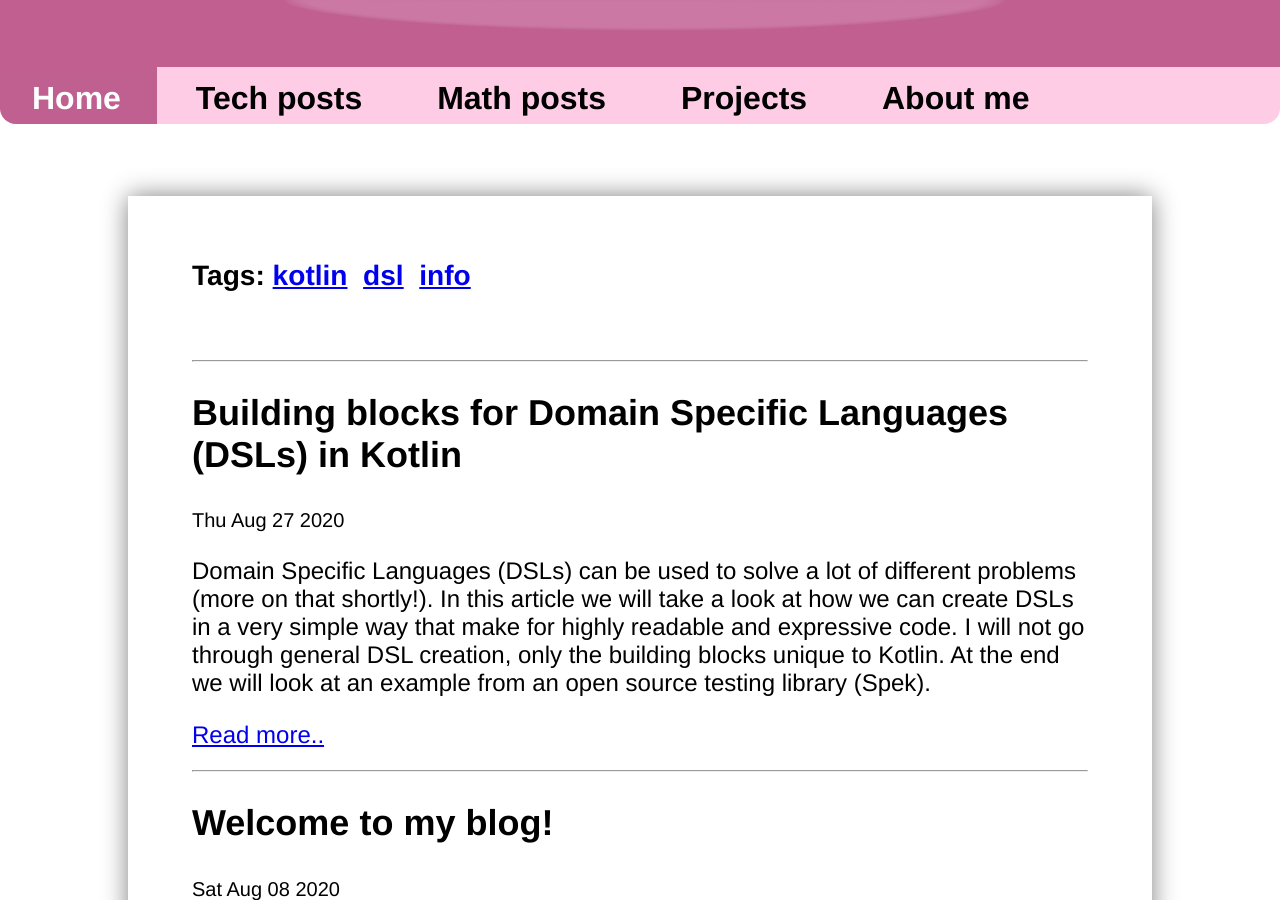
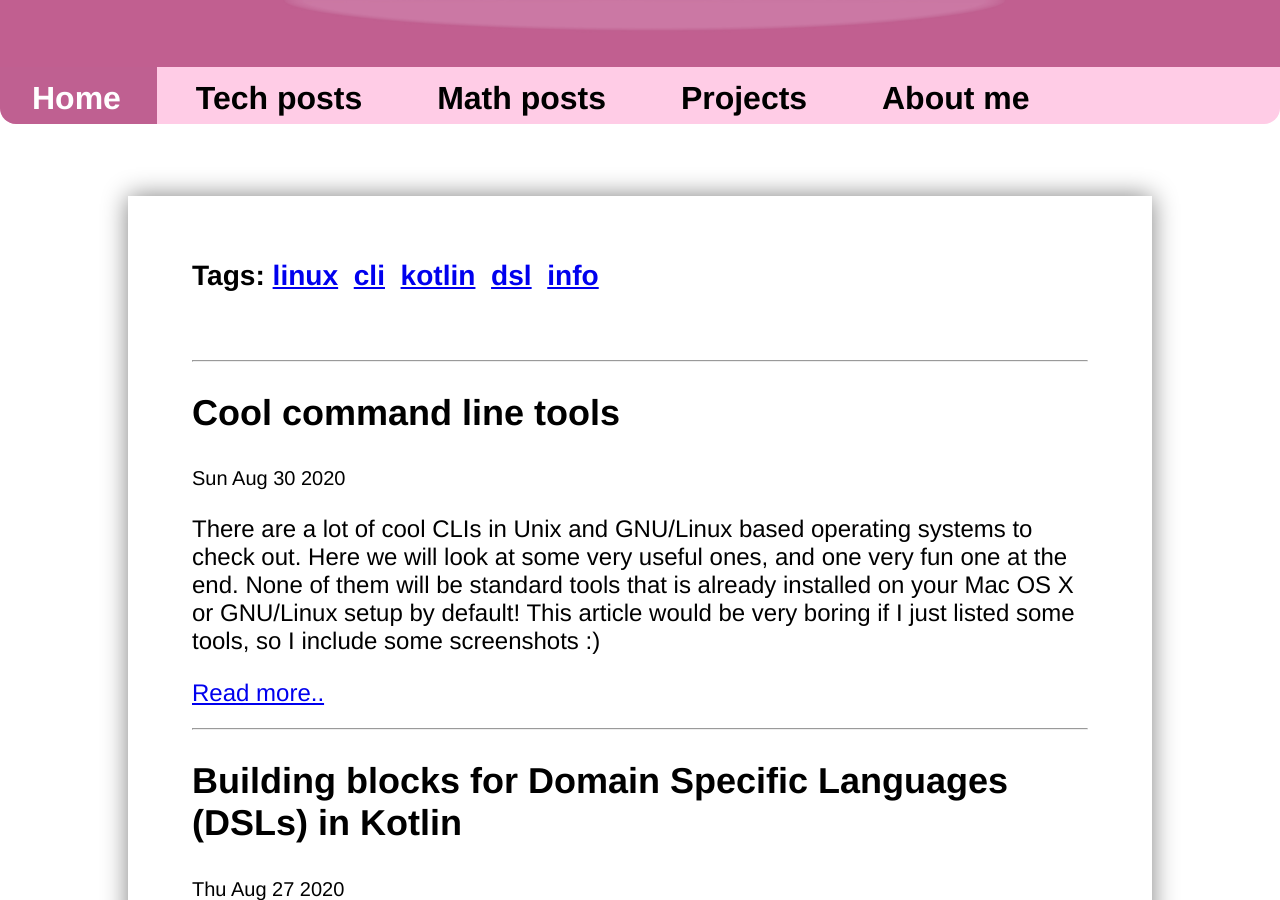
Before and after one commit to themkat/themkat.github.io, a Jekyll site: the page built from index.html, in a window 1280 px wide and 900 px high, scrolled down 266 px. Built offline with Jekyll 4.4.1, drawn with Linux system fonts in a browser that asks for light colours; nearby versions of some CDN libraries; comment, search, counter and statistics services are not loaded.

Commit message:
[SKIP] New org mode articles and/or tags

```diff
--- /dev/null
+++ b/_posts/2020-08-30-cool_linux_clis.html
@@ -0,0 +1,93 @@
+---
+layout: blogpost
+title: Cool command line tools
+tags: linux cli
+---
+<p>
+There are a lot of cool CLIs in Unix and GNU/Linux based operating systems to check out. Here we will look at some very useful ones, and one very fun one at the end. None of them will be standard tools that is already installed on your Mac OS X or GNU/Linux setup by default! This article would be very boring if I just listed some tools, so I include some screenshots :)
+</p>
+
+
+<div id="outline-container-org00310a4" class="outline-2">
+<h2 id="org00310a4">bat</h2>
+<div class="outline-text-2" id="text-org00310a4">
+<p>
+You have probably used cat, which can be a useful tool for viewing the content of files (but mostly for use in piping them to other programs!). Think of bat as a sort of cat, less and syntax highlighter hybrid. If that sounds awesome, it is because it is! You may wonder how it is a hybrid between cat and less? Is it like cat or is it like less?!? It can't be both, can it? Yes, it can. If the file is too big for your screen (terminal window), it will work more like less and let you navigate the contents. If it is just big enough, the content will just be printed to your terminal. Let's see some screenshots!
+</p>
+
+<p>
+Let's see the behavior when viewing a file that fits our terminal window (<code>bat hello.go</code>):
+</p>
+<img class="blogpostimg" src="{{ "assets/img/linuxcli/bat_gohelloworld.png" | relative_url}}" />
+<p>
+This is just showing hello world code in Golang, so nothing interesting. What we see is the similarities with cat!
+</p>
+
+
+<p>
+Let's take a look at the similarities with less (<code>bat ID_VH.C</code>):
+</p>
+<img class="blogpostimg" src="{{ "assets/img/linuxcli/bat_fizzlefade.png" | relative_url}}" />
+<p>
+Slightly more interesting example, as this is part of <a href="https://github.com/id-Software/wolf3d">the Wolfenstein 3D source code</a>. This exact code is the "Fizzle Fade" code which clears the screen pixel by pixel using a Linear Feedback Shift Register (maybe a topic for a future article? ;) ). Back to the topic at hand&#x2026; Here we can see that the interface is slightly different, more like less. It navigates like less too!
+</p>
+
+
+<p>
+Did I mentioned that like cat, you can open multiple files at the same time? It will just print all listings. Running <code>bat hello*</code> gives us:
+</p>
+<img class="blogpostimg" src="{{ "assets/img/linuxcli/bat_multiple.png" | relative_url}}" />
+<p>
+Just the Hello World Exercism task with Prolog. Did it as part of the Grox.io exercises for Prolog earlier this year. The syntax highlighting here is not awesome, but we see clearly bat's behavior with multiple files as input.
+</p>
+</div>
+</div>
+
+
+<div id="outline-container-org3181878" class="outline-2">
+<h2 id="org3181878">jq and yq - JSON and YAML querying</h2>
+<div class="outline-text-2" id="text-org3181878">
+<p>
+JSON and YAML are very common dataformats these days. If you use a REST API with curl, you might want to parse the data to view the parts you are interested in. If you use something like Spring or Kubernetes, you might want to look at parts of your YAML properties. These types of problems can easily be solved by jq (JSON) and yq (yaml). Viewing in this sense can also mean processing the data to formats you want them in, so they are more than simple viewers! While they have a different set of commands, I think they are similar enough to be mentioned in the same section.
+</p>
+
+<p>
+The best resources for these tools are off course the man pages, but I have found <a href="https://mosermichael.github.io/jq-illustrated/dir/content.html">a more visual guide for jq</a> to be of great use as well. For yq, I have found <a href="https://mikefarah.gitbook.io/yq/commands/read">the official documentation</a> to be the best resource. Because these are programs with a bit more advanced syntax (with a need for some good examples!), I will not give screenshots here. I urge you to check out the aforementioned guides and documentation if you think these tools sound interesting.
+</p>
+
+<p>
+While powerful, I must say that there are long times between my usage of them, so documentation to freshen up sure comes in handy.
+</p>
+</div>
+</div>
+
+
+<div id="outline-container-org42e28e4" class="outline-2">
+<h2 id="org42e28e4">mc - Midnight Commander</h2>
+<div class="outline-text-2" id="text-org42e28e4">
+<p>
+Do you miss file managers like Norton Commander from the DOS era? Then you might be pleased to know that Midnight Commander exists! It works exactly the same as Norton Commander used to, but with some additional features. Not my most used program, but comes in handy sometimes.
+</p>
+<img class="blogpostimg" src="{{ "assets/img/linuxcli/mc.png" | relative_url}}" />
+<p>
+(here you get a sneak peek on how this site is created :) Jekyll + Github pages. There is also the blogging from Org mode in Emacs part which I plan to cover in a future article.)
+</p>
+</div>
+</div>
+
+
+<div id="outline-container-orgef23a36" class="outline-2">
+<h2 id="orgef23a36">lolcat</h2>
+<div class="outline-text-2" id="text-orgef23a36">
+<p>
+Let's finish with a less useful, but fun command line tool. lolcat is probably not something you will have much use for, but it will spice up your terminal with rainbow colors. You can use it like you use cat, but I think the most fun use of it is to pipe some fun input to it.
+</p>
+
+<img class="blogpostimg" src="{{ "assets/img/linuxcli/lolcat.png" | relative_url}}" />
+
+
+<p>
+You can probably make a cool welcome-message in your shell with it!
+</p>
+</div>
+</div>
--- /dev/null
+++ b/tags/cli.html
@@ -0,0 +1,5 @@
+---
+title: "Tag: cli"
+layout: tag
+tag: cli
+---
--- /dev/null
+++ b/tags/linux.html
@@ -0,0 +1,5 @@
+---
+title: "Tag: linux"
+layout: tag
+tag: linux
+---
```
Also changed, not shown: _posts/2020-08-08-first_post.html (+9 -9 lines), _posts/2020-08-27-kotlin_dsl.html (+15 -15 lines), assets/img/linuxcli/bat_fizzlefade.png (added), assets/img/linuxcli/bat_gohelloworld.png (added), assets/img/linuxcli/bat_multiple.png (added), assets/img/linuxcli/lolcat.png (added), assets/img/linuxcli/mc.png (added).
